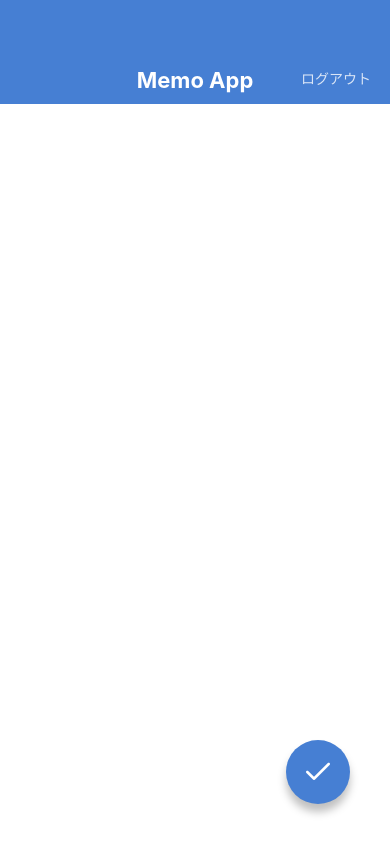
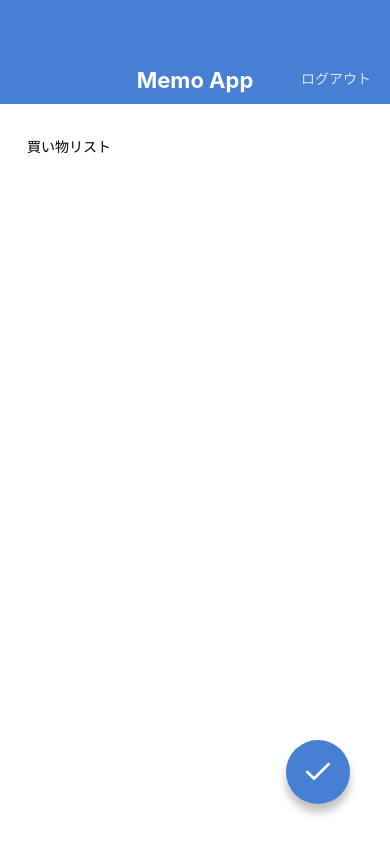
Before and after one commit to hiroin/MemoApp, a React Native app: screen / in a window 390 px wide. Built offline with nearby package versions, Linux system fonts and the light colour scheme.

Commit message:
Replase KeyboardAvoidingBView with KeyboardSafeView

```diff
--- a/App.jsx
+++ b/App.jsx
@@ -1,6 +1,6 @@
 import React from 'react';
-import MemoCreateScreen from './src/screens/MemoCreateScreen';
-// import MemoEditScreen from './src/screens/MemoEditScreen';
+// import MemoCreateScreen from './src/screens/MemoCreateScreen';
+import MemoEditScreen from './src/screens/MemoEditScreen';
 // import MemoListScreen from './src/screens/MemoListScreen';
 // import MemoDetailScreen from './src/screens/MemoDetailScreen';
 
@@ -8,7 +8,7 @@
   return (
     // <MemoListScreen />
     // <MemoDetailScreen />
-    // <MemoEditScreen />
-    <MemoCreateScreen />
+    <MemoEditScreen />
+    // <MemoCreateScreen />
   );
 }
--- /dev/null
+++ b/src/components/KeyboradSafeView.jsx
@@ -0,0 +1,77 @@
+import React, { useRef, useState, useEffect } from 'react';
+import {
+  Keyboard, Dimensions, Animated, ViewPropTypes,
+} from 'react-native';
+import { node } from 'prop-types';
+
+export default function KeyboardSafeView({ children, style }) {
+  const initialViewHeight = useRef(null);
+  const animatedViewHeight = useRef(null);
+  const [viewHeight, setViewHeight] = useState(null);
+
+  useEffect(() => {
+    Keyboard.addListener('keyboardDidShow', handleShow);
+    Keyboard.addListener('keyboardDidHide', handleHide);
+    return () => {
+      Keyboard.removeListener('keyboardDidShow', handleShow);
+      Keyboard.removeListener('keyboardDidHide', handleHide);
+    };
+  }, []);
+
+  useEffect(() => {
+    if ([initialViewHeight, animatedViewHeight, viewHeight].some((val) => val === null)) { return; }
+    // height is not supported with useNativeDriver: true
+    // https://github.com/react-native-community/react-native-modal/issues/163
+    if (viewHeight === initialViewHeight.current) {
+      Animated.timing(
+        animatedViewHeight.current,
+        { toValue: initialViewHeight.current, duration: 300, useNativeDriver: false },
+      ).start();
+    } else {
+      Animated.timing(
+        animatedViewHeight.current,
+        { toValue: viewHeight, duration: 300, useNativeDriver: false },
+      ).start();
+    }
+  }, [viewHeight]);
+
+  const handleShow = ({ endCoordinates }) => {
+    if (endCoordinates.height && initialViewHeight.current) {
+      const keyboardHeight = Dimensions.get('window').height - endCoordinates.screenY;
+      setViewHeight(initialViewHeight.current - keyboardHeight);
+    }
+  };
+
+  const handleHide = () => {
+    setViewHeight(initialViewHeight.current);
+  };
+
+  const handleLayout = ({ nativeEvent }) => {
+    if (!initialViewHeight.current) {
+      const { height } = nativeEvent.layout;
+      // keep viewHeight as null not to trigger useEffect on mounting.
+      // Don't do this: setViewHeight(height);
+      initialViewHeight.current = height;
+      animatedViewHeight.current = new Animated.Value(height);
+    }
+  };
+
+  const animatedStyle = viewHeight ? {
+    height: animatedViewHeight.current,
+    flex: 0,
+  } : {};
+  return (
+    <Animated.View style={[style, animatedStyle]} onLayout={handleLayout}>
+      {children}
+    </Animated.View>
+  );
+}
+
+KeyboardSafeView.propTypes = {
+  children: node.isRequired,
+  style: ViewPropTypes.style,
+};
+
+KeyboardSafeView.defaultProps = {
+  style: null,
+};
--- a/src/screens/MemoCreateScreen.jsx
+++ b/src/screens/MemoCreateScreen.jsx
@@ -1,19 +1,20 @@
 import React from 'react';
 import {
-  StyleSheet, View, TextInput, KeyboardAvoidingView,
+  StyleSheet, View, TextInput,
 } from 'react-native';
 import AppBar from '../components/AppBar';
 import CircleButton from '../components/CircleButton';
+import KeyboardSafeView from '../components/KeyboradSafeView';
 
 export default function MemoCreateScreen() {
   return (
-    <KeyboardAvoidingView style={styles.container} behavior="height">
+    <KeyboardSafeView style={styles.container} behavior="height">
       <AppBar />
       <View style={styles.inputContainer}>
         <TextInput value="" multiline style={styles.input} />
       </View>
       <CircleButton name="check" />
-    </KeyboardAvoidingView>
+    </KeyboardSafeView>
   );
 }
 const styles = StyleSheet.create({
--- a/src/screens/MemoEditScreen.jsx
+++ b/src/screens/MemoEditScreen.jsx
@@ -1,19 +1,20 @@
 import React from 'react';
 import {
-  StyleSheet, View, TextInput, KeyboardAvoidingView,
+  StyleSheet, View, TextInput,
 } from 'react-native';
 import AppBar from '../components/AppBar';
 import CircleButton from '../components/CircleButton';
+import KeyboardSafeView from '../components/KeyboradSafeView';
 
 export default function MemoEditScreen() {
   return (
-    <KeyboardAvoidingView style={styles.container} behavior="height">
+    <KeyboardSafeView style={styles.container}>
       <AppBar />
       <View style={styles.inputContainer}>
         <TextInput value="買い物リスト" multiline style={styles.input} />
       </View>
       <CircleButton name="check" />
-    </KeyboardAvoidingView>
+    </KeyboardSafeView>
   );
 }
 const styles = StyleSheet.create({
```
